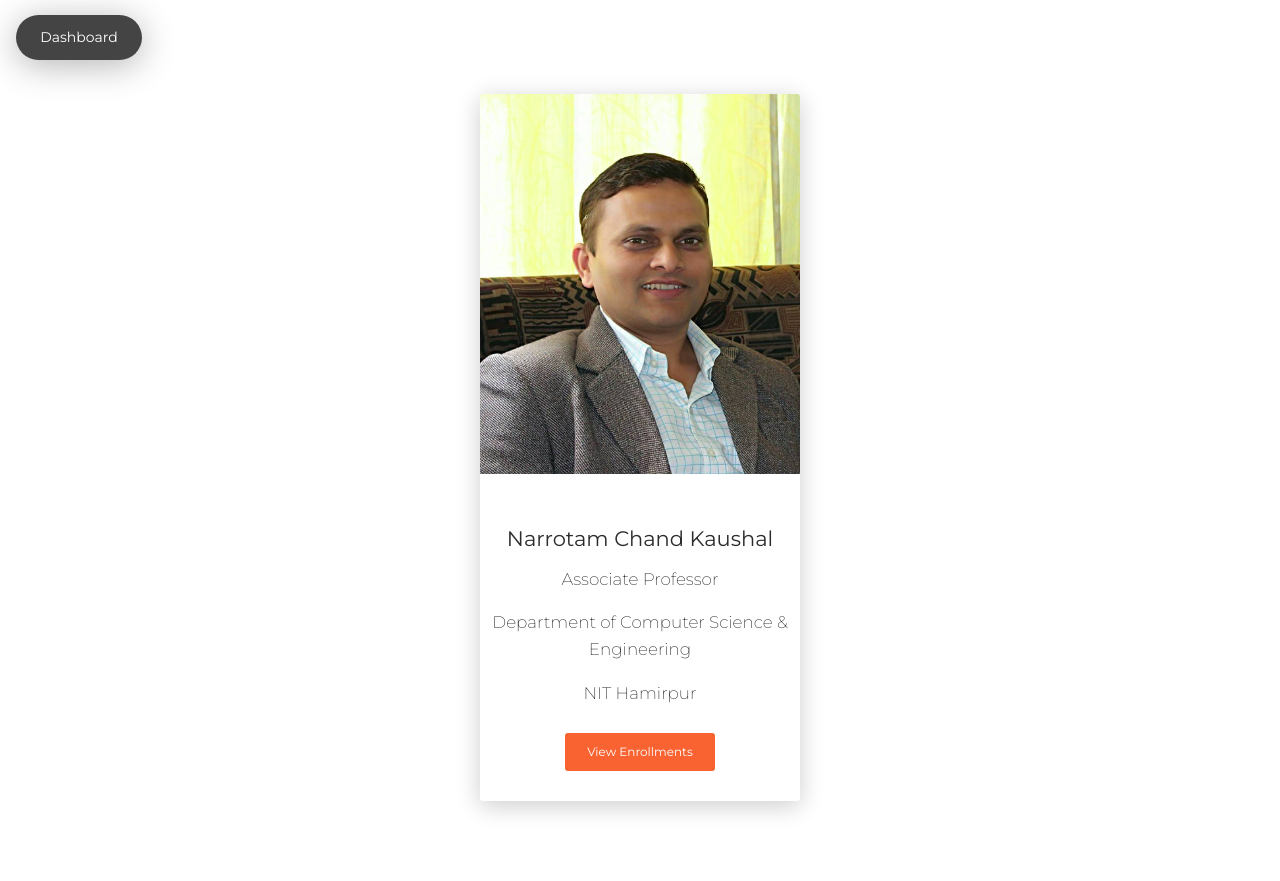
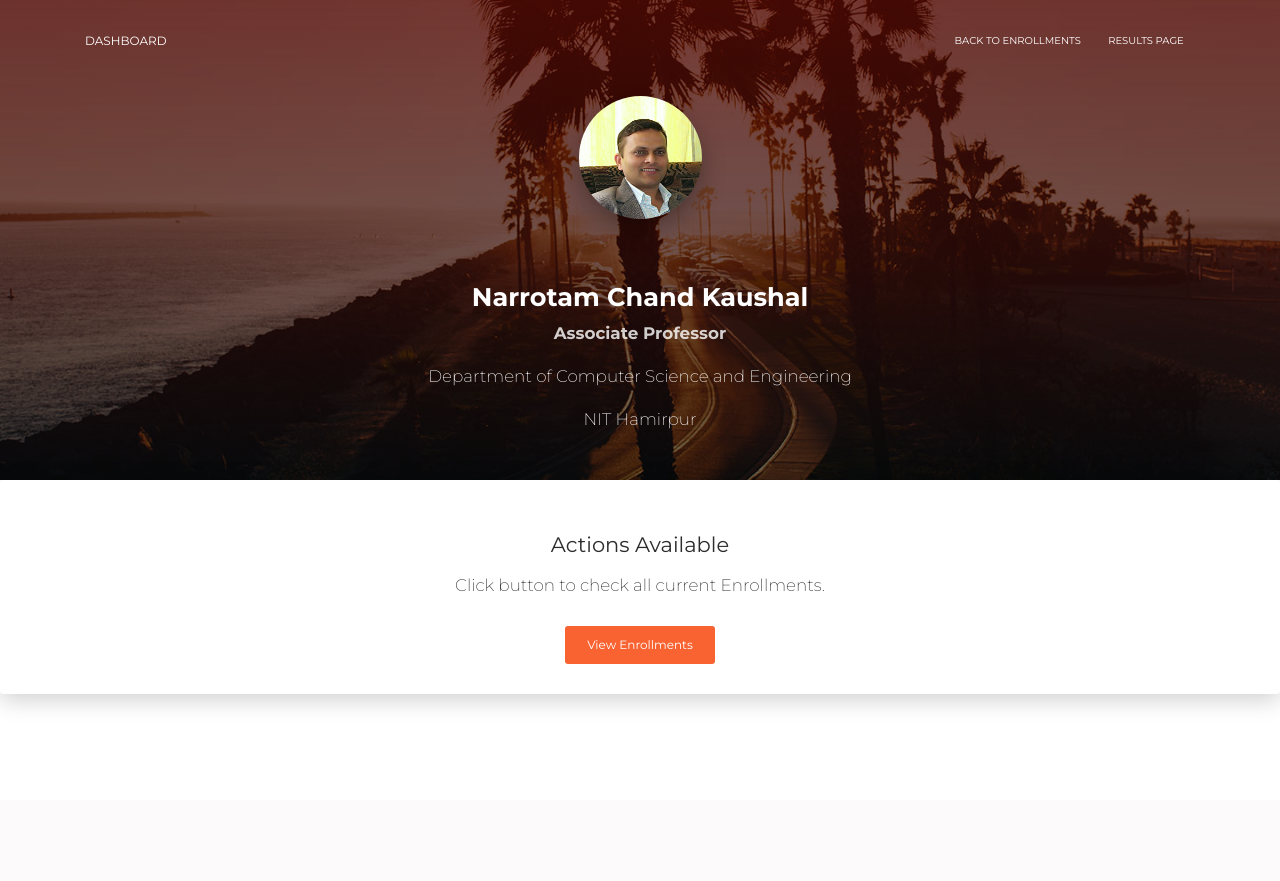
Before and after one commit to yash17525/hotel-booking-system-recommender, a Flask app: a page that uses project/templates/teachersdashboard.html in a window 1280 px wide. After the commit the page ends 705 px from the top, so only its background shows below. Run offline with Flask 2, Linux system fonts and the light colour scheme; data comes from the database, SQL or seed files in the repository; some libraries are stand-ins or nearby versions.

Commit message:
admin page enhanced

```diff
--- a/project/templates/current_enrollments_all.html
+++ b/project/templates/current_enrollments_all.html
@@ -33,6 +33,7 @@
 </head>
 <body>
     <div class="container">
+      <br>
             <nav class="navbar navbar-expand-lg bg-primary">
                     <div class="container">
                       <a class="navbar-brand" href="{{url_for('admin.index')}}">Home</a>
--- a/project/templates/teachersdashboard.html
+++ b/project/templates/teachersdashboard.html
@@ -1,88 +1,202 @@
+<!--
+
+=========================================================
+* Now UI Kit - v1.3.0
+=========================================================
+
+* Product Page: https://www.creative-tim.com/product/now-ui-kit
+* Copyright 2019 Creative Tim (http://www.creative-tim.com)
+* Licensed under MIT (https://github.com/creativetimofficial/now-ui-kit/blob/master/LICENSE.md)
+
+* Designed by www.invisionapp.com Coded by www.creative-tim.com
+
+=========================================================
+
+* The above copyright notice and this permission notice shall be included in all copies or substantial portions of the Software.
+
+-->
 <!DOCTYPE html>
 <html lang="en">
 
 <head>
   <meta charset="utf-8" />
-  <link rel="apple-touch-icon" sizes="76x76" href="../assets/img/apple-icon.png">
-  <link rel="icon" type="image/png" href="../assets/img/favicon.png">
+  <link rel="apple-touch-icon" sizes="76x76" href="..../../../static/img/apple-icon.png">
+  <link rel="icon" type="image/png" href="..../../../static/img/favicon.png">
   <meta http-equiv="X-UA-Compatible" content="IE=edge,chrome=1" />
   <title>
-    Admin Login
+    Admin Page
   </title>
   <meta content='width=device-width, initial-scale=1.0, maximum-scale=1.0, user-scalable=0, shrink-to-fit=no' name='viewport' />
   <!--     Fonts and icons     -->
   <link href="https://fonts.googleapis.com/css?family=Montserrat:400,700,200" rel="stylesheet" />
   <link rel="stylesheet" href="https://use.fontawesome.com/releases/v5.7.1/css/all.css" integrity="sha384-fnmOCqbTlWIlj8LyTjo7mOUStjsKC4pOpQbqyi7RrhN7udi9RwhKkMHpvLbHG9Sr" crossorigin="anonymous">
   <!-- CSS Files -->
-  <link rel="stylesheet" type="text/css" href="{{url_for('static', filename='css/bootstrap.min.css')}}"/>
-  <link rel="stylesheet" type="text/css" href="{{url_for('static', filename='css/now-ui-kit.css')}}"/>
+  <link href="..../../../static/css/bootstrap.min.css" rel="stylesheet" />
+  <link href="..../../../static/css/now-ui-kit.css?v=1.3.0" rel="stylesheet" />
+  <!-- CSS Just for demo purpose, don't include it in your project -->
+  <link href="..../../../static/demo/demo.css" rel="stylesheet" />
 </head>
 
-<body class="login-page sidebar-collapse">
-    <div class="card card-nav-tabs card-plain">
-        <div class="card-header card-header-danger">
-            <!-- colors: "header-primary", "header-info", "header-success", "header-warning", "header-danger" -->
-            <div class="nav-tabs-navigation">
-                <div class="nav-tabs-wrapper">
-                    <ul class="nav nav-tabs" data-tabs="tabs">
+<body class="profile-page sidebar-collapse">
+  <!-- Navbar -->
+  <nav class="navbar navbar-expand-lg bg-primary fixed-top navbar-transparent " color-on-scroll="400">
+    <div class="container">
+      <!-- <div class="dropdown button-dropdown">
+        <a href="#pablo" class="dropdown-toggle" id="navbarDropdown" data-toggle="dropdown">
+          <span class="button-bar"></span>
+          <span class="button-bar"></span>
+          <span class="button-bar"></span>
+        </a>
+        <div class="dropdown-menu" aria-labelledby="navbarDropdown">
+          <a class="dropdown-header">Dropdown header</a>
+          <a class="dropdown-item" href="#">Action</a>
+          <a class="dropdown-item" href="#">Another action</a>
+          <a class="dropdown-item" href="#">Something else here</a>
+          <div class="dropdown-divider"></div>
+          <a class="dropdown-item" href="#">Separated link</a>
+          <div class="dropdown-divider"></div>
+          <a class="dropdown-item" href="#">One more separated link</a>
+        </div>
+      </div> -->
+      <div class="navbar-translate">
+        <a class="navbar-brand" href="" rel="tooltip" data-placement="bottom">
+          Dashboard
+        </a>
+        <button class="navbar-toggler navbar-toggler" type="button" data-toggle="collapse" data-target="#navigation" aria-controls="navigation-index" aria-expanded="false" aria-label="Toggle navigation">
+          <span class="navbar-toggler-bar top-bar"></span>
+          <span class="navbar-toggler-bar middle-bar"></span>
+          <span class="navbar-toggler-bar bottom-bar"></span>
+        </button>
+      </div>
+      <!-- <div class="collapse navbar-collapse justify-content-end" id="navigation" data-nav-image="..../../../static/img/blurred-image-1.jpg">
+        <ul class="navbar-nav">
           <li class="nav-item">
-                            <a class="nav-link active" href="" data-toggle="tab">Dashboard</a>
+            <a class="nav-link" href="../index.html">Back to Kit</a>
           </li>
           <li class="nav-item">
-                            <a class="nav-link" href="" data-toggle="tab"></a>
+            <a class="nav-link" href="https://github.com/creativetimofficial/now-ui-kit/issues">Have an issue?</a>
           </li>
           <li class="nav-item">
-                            <a class="nav-link" href="#history" data-toggle="tab"></a>
+            <a class="nav-link" rel="tooltip" title="Follow us on Twitter" data-placement="bottom" href="https://twitter.com/CreativeTim" target="_blank">
+              <i class="fab fa-twitter"></i>
+              <p class="d-lg-none d-xl-none">Twitter</p>
+            </a>
+          </li>
+          <li class="nav-item">
+            <a class="nav-link" rel="tooltip" title="Like us on Facebook" data-placement="bottom" href="https://www.facebook.com/CreativeTim" target="_blank">
+              <i class="fab fa-facebook-square"></i>
+              <p class="d-lg-none d-xl-none">Facebook</p>
+            </a>
+          </li>
+          <li class="nav-item">
+            <a class="nav-link" rel="tooltip" title="Follow us on Instagram" data-placement="bottom" href="https://www.instagram.com/CreativeTimOfficial" target="_blank">
+              <i class="fab fa-instagram"></i>
+              <p class="d-lg-none d-xl-none">Instagram</p>
+            </a>
+          </li>
+        </ul>
+      </div> -->
+      <div class="collapse navbar-collapse justify-content-end" id="navigation" data-nav-image="../../static/img/blurred-image-1.jpg">
+        <ul class="navbar-nav">
+          <li class="nav-item">
+            <a class="nav-link" href="{{ url_for('admin.CurrentEnrollmentsAll') }}">Back to Enrollments</a>
+          </li>
+          <li class="nav-item">
+            <a class="nav-link" href="{{url_for('admin.ResultLogin')}}">Results Page</a>
           </li>
         </ul>
       </div>
     </div>
 
+
     </div>
-        <div class="card-body ">
-            <div class="tab-content text-center">
-                <div class="tab-pane active" id="home">
-                        <!-- <h1>Admin's Dashboard</h1> -->
-                        <div class="card" style="width: 20rem;">
-                                <img class="card-img-top" src="../static/img/nc.png" alt="Card image cap">
-                                <div class="card-body">
-                                  <h4 class="card-title">Narrotam Chand Kaushal</h4>
-                                  <p class="card-text">Associate Professor</p>
-                                  <p class="card-text">Department of Computer Science & Engineering</p>
-                                  <p class="card-text">NIT Hamirpur</p>
-                                  <a href="{{ url_for('admin.CurrentEnrollmentsAll') }}" class="btn btn-primary">View Enrollments</a>
+  </nav>
+  <!-- End Navbar -->
+  <div class="wrapper">
+    <div class="page-header clear-filter page-header-small" filter-color="orange">
+      <div class="page-header-image" data-parallax="true" style="background-image:url('..../../../static/img/bg5.jpg');">
+      </div>
+      <div class="container">
+        <div class="photo-container">
+          <img src="../../static/img/nc.png" alt="">
+        </div>
+        <h3 class="title">Narrotam Chand Kaushal</h3>
+        <p class="category">Associate Professor</p>
+        <p >Department of Computer Science and Engineering</p>
+        <p >NIT Hamirpur</p>
+        <!-- <div class="content">
+          <div class="social-description">
+            <h2>26</h2>
+            <p>Comments</p>
+          </div>
+          <div class="social-description">
+            <h2>26</h2>
+            <p>Comments</p>
+          </div>
+          <div class="social-description">
+            <h2>48</h2>
+            <p>Bookmarks</p>
+          </div>
+        </div> -->
       </div>
     </div>
-                        <!-- <h4>Hi {{teacher.name}}</h4>
-                        <p>I think that&#x2019;s a responsibility that I have, to push possibilities, to show people, this is the level that things could be at. So when you get something that has the name Kanye West on it, it&#x2019;s supposed to be pushing the furthest possibilities. I will be the leader of a company that ends up being worth billions of dollars, because I got the answers. I understand culture. I am the nucleus.</p>
-             -->
+    <!-- <div class="section">
+      <div class="container">
+        <div class="button-container">
+          <a href="{{url_for('admin.CurrentEnrollmentsAll')}}" class="btn btn-primary btn-round btn-lg">View Enrollments</a>
         </div>
-                <!-- <div class="tab-pane" id="updates">
-                        <h1>Enrollments</h1>
-                        <p> View the students who enrolled for supplementary examination</p>
-                        <button><a href= "{{ url_for('admin.CurrentEnrollmentsAll') }}" >Current Enrollments</a></button>
-                </div> -->
-                <div class="tab-pane" id="history">
-                    <p> I think that&#x2019;s a responsibility that I have, to push possibilities, to show people, this is the level that things could be at. I will be the leader of a company that ends up being worth billions of dollars, because I got the answers. I understand culture. I am the nucleus. I think that&#x2019;s a responsibility that I have, to push possibilities, to show people, this is the level that things could be at.</p>
+        <h3 class="title">About me</h3>
+        <h5 class="description">An artist of considerable range, Ryan — the name taken by Melbourne-raised, Brooklyn-based Nick Murphy — writes, performs and records all of his own music, giving it a warm, intimate feel with a solid groove structure. An artist of considerable range.</h5>
+        <div class="row">
+
+
+
         </div>
       </div>
+    </div> -->
+
+    <div class="card text-center">
+        <!-- <div class="card-header mt-2">
+          Featured
+        </div> -->
+        <div class="card-body">
+          <h4 class="card-title">Actions Available</h4>
+          <p class="card-text">Click button to check all current Enrollments.</p>
+          <a href="{{url_for('admin.CurrentEnrollmentsAll')}}" class="btn btn-primary">View Enrollments</a>
+        </div>
+        <!-- <div class="card-footer text-muted mb-2">
+          2 days ago
+        </div> -->
+      </div>
+
+    <!-- <footer class="footer footer-default">
+      <div class=" container ">
+
+        <div class="copyright" id="copyright">
+          &copy;
+          <script>
+            document.getElementById('copyright').appendChild(document.createTextNode(new Date().getFullYear()))
+          </script>, Designed by
+          <a href="https://www.invisionapp.com" target="_blank">Invision</a>. Coded by
+          <a href="https://www.creative-tim.com" target="_blank">Creative Tim</a>.
         </div>
       </div>
-
-
+    </footer> -->
+  </div>
   <!--   Core JS Files   -->
-  <script src="{{url_for('static', filename='js/core/jquery.min.js')}}" type="text/javascript"></script>
-  <script src="{{url_for('static', filename='js/core/popper.min.js')}}" type="text/javascript"></script>
-  <script src="{{url_for('static', filename='js/core/bootstrap.min.js')}}" type="text/javascript"></script>
+  <script src="..../../../static/js/core/jquery.min.js" type="text/javascript"></script>
+  <script src="..../../../static/js/core/popper.min.js" type="text/javascript"></script>
+  <script src="..../../../static/js/core/bootstrap.min.js" type="text/javascript"></script>
   <!--  Plugin for Switches, full documentation here: http://www.jque.re/plugins/version3/bootstrap.switch/ -->
-  <script src="{{url_for('static', filename='js/plugins/bootstrap-switch.js')}}"></script>
+  <script src="..../../../static/js/plugins/bootstrap-switch.js"></script>
   <!--  Plugin for the Sliders, full documentation here: http://refreshless.com/nouislider/ -->
-  <script src="{{url_for('static', filename='js/plugins/nouislider.min.js')}}" type="text/javascript"></script>
+  <script src="..../../../static/js/plugins/nouislider.min.js" type="text/javascript"></script>
   <!--  Plugin for the DatePicker, full documentation here: https://github.com/uxsolutions/bootstrap-datepicker -->
-  <script src="{{url_for('static', filename='js/plugins/bootstrap-datepicker.js')}}" type="text/javascript"></script>
+  <script src="..../../../static/js/plugins/bootstrap-datepicker.js" type="text/javascript"></script>
   <!--  Google Maps Plugin    -->
   <script src="https://maps.googleapis.com/maps/api/js?key=YOUR_KEY_HERE"></script>
   <!-- Control Center for Now Ui Kit: parallax effects, scripts for the example pages etc -->
-  <script src="{{url_for('static', filename='js/now-ui-kit.js')}}" type="text/javascript"></script>
+  <script src="..../../../static/js/now-ui-kit.js?v=1.3.0" type="text/javascript"></script>
 </body>
+
 </html>
```
Lines whose indentation alone changed are shown as unchanged.
